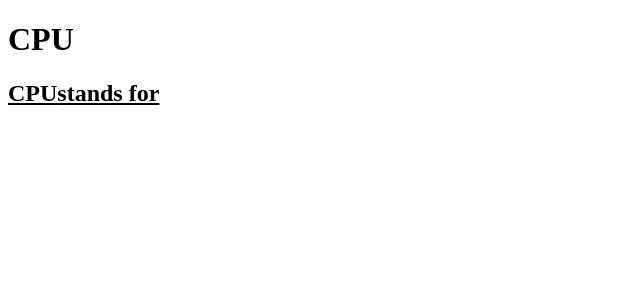
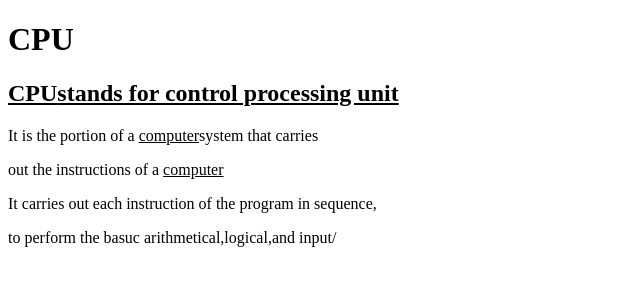
Before and after one commit to iamneo-production/fceddbdedbadaeccdfffebaeceaec, a website: page public/index.html in a window 1280 px wide. Shown: the whole page, without its empty margins (0-640 px from the left). Drawn offline with Linux system fonts and the light colour scheme.

Commit message:
Backup Commit

```diff
--- a/public/index.html
+++ b/public/index.html
@@ -5,5 +5,9 @@
 </head>
 <body>
    <h1>CPU</h1>
-   <h2><u><b>CPU</b>stands for  </u></h2>
+   <h2><u><b>CPU</b>stands for control processing unit </u></h2>
+   <p>It is the portion of a <u>computer</u>system that carries </p></b>
+   <p>out the instructions of a <u>computer</u></p></b>
+   <p>It carries out each instruction of the program in sequence,</p></b>
+   <p>to perform the basuc arithmetical,logical,and input/
 </html>
```
